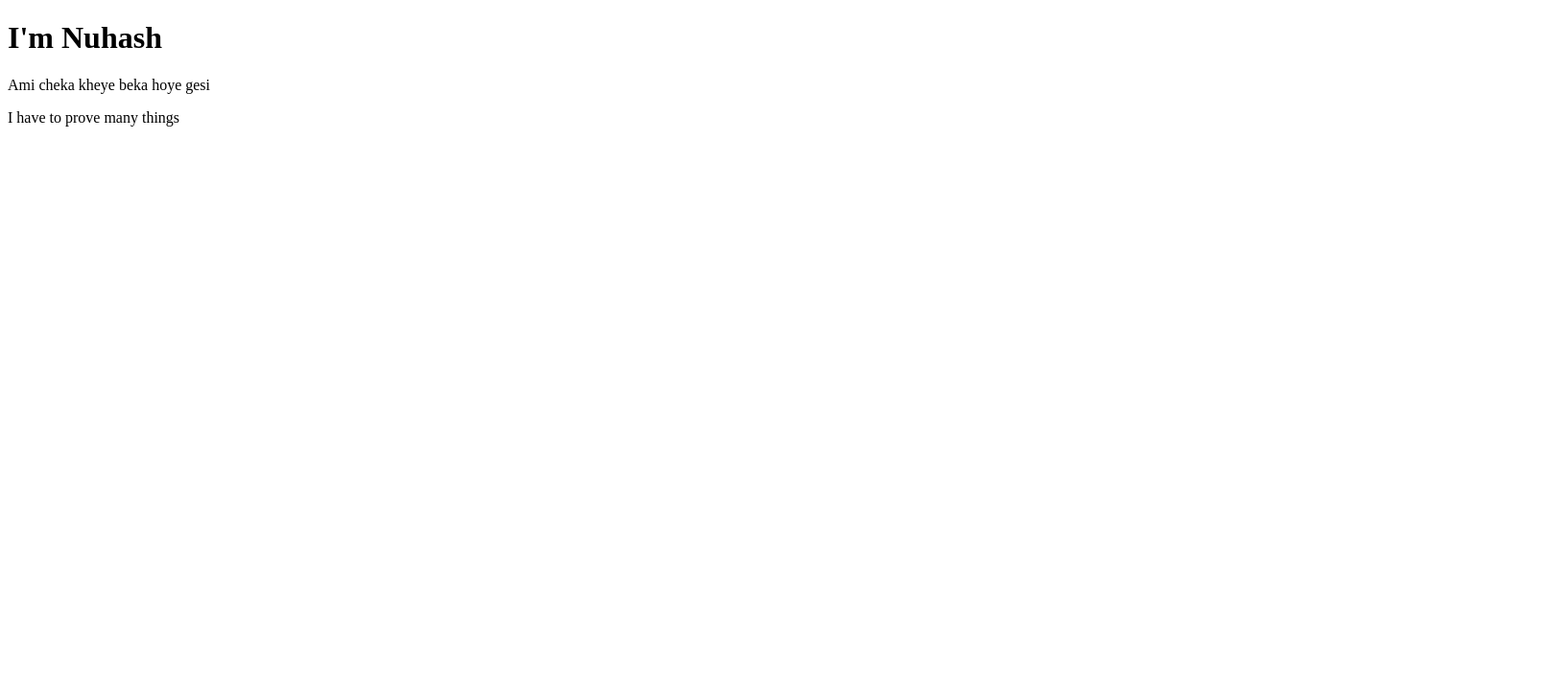
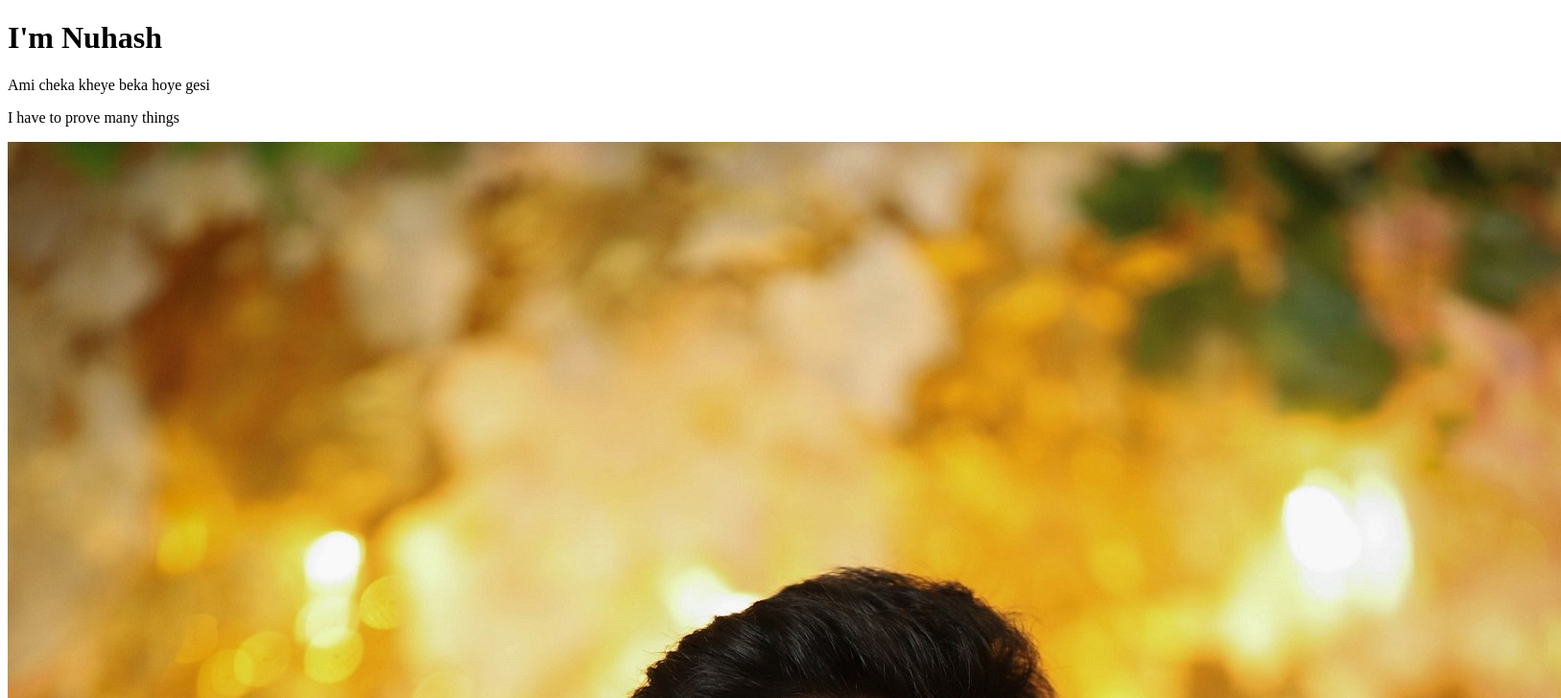
Before and after one commit to nuhash123/my-fifth-repo, a plain HTML site: page index.html in a window 1280 px wide. Shown: the top 728 px of the page at 96% size, 1627 px wide, since content can reach past the window. Drawn offline with Linux system fonts and the light colour scheme.

Commit message:
added me

```diff
--- a/index.html
+++ b/index.html
@@ -10,5 +10,6 @@
     <h1>I'm Nuhash</h1>
     <p>Ami cheka kheye beka hoye gesi</p>
     <p>I have to prove many things</p>
+    <img src="nuhash.jpg" alt="">
 </body>
 </html>
```
Also changed, not shown: nuhash.jpg (added).
